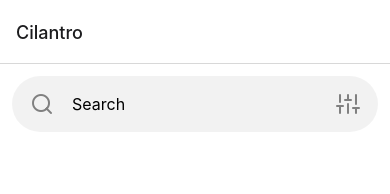
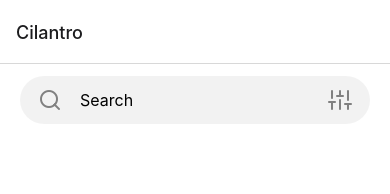
Before and after one commit to jondanao/Cilantro-App, a React Native app: screen /RecipesScreen in a window 390 px wide. Shown: the top 194 px of the page. Built offline with nearby package versions, Linux system fonts and the light colour scheme.

Commit message:
fix: padding

```diff
--- a/app/components/SearchBar.tsx
+++ b/app/components/SearchBar.tsx
@@ -1,3 +1,4 @@
+import React from "react";
 import { View, StyleSheet, TextInput } from "react-native";
 import { Feather as Icon } from "@expo/vector-icons";
 
@@ -35,8 +36,10 @@ const SearchBar = (props: SearchBarProps) => {
 
 const styles = StyleSheet.create({
     container: {
-        height: 80,
-        padding: 12,
+        height: 60,
+        paddingTop: 12,
+        paddingLeft: 20,
+        paddingRight: 20,
     },
 
     innerContainer: {
```
